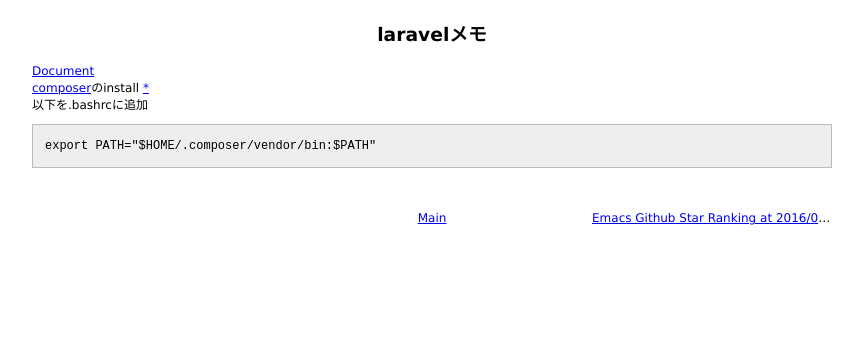
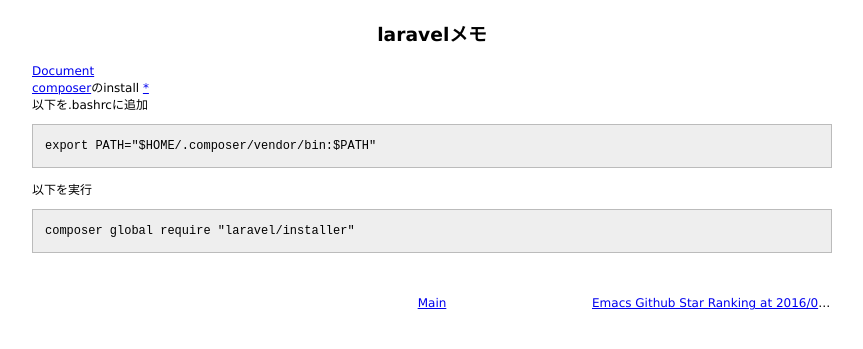
Before and after one commit to 38elements/38elements.github.com, a Jekyll site: the page built from _posts/2016-05-03-laravel.md, in a window 1280 px wide. Shown: the top 349 px of the page, without its empty margins (208-1071 px from the left). Built offline with Jekyll 4.4.1, drawn with Linux system fonts in a browser that asks for light colours.

Commit message:
Update 2016-05-03-laravel.md

````diff
--- a/_posts/2016-05-03-laravel.md
+++ b/_posts/2016-05-03-laravel.md
@@ -9,3 +9,9 @@ title: laravelメモ
 ```
 export PATH="$HOME/.composer/vendor/bin:$PATH"
 ```
+
+以下を実行
+
+```
+composer global require "laravel/installer"
+```
````
